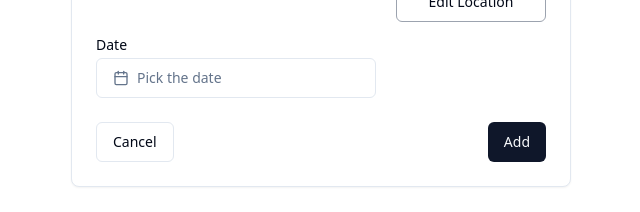
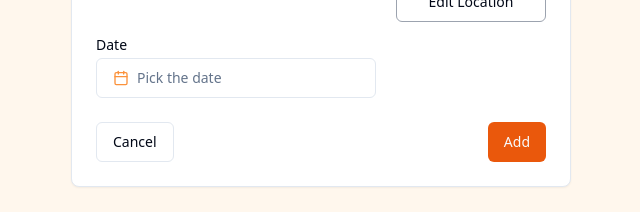
Before and after one commit to shux360/Smart-Bin, a React (Vite) app in the folder frontend/: page /add-garbage-details in a window 1280 px wide. Shown: the part 527-739 px from the top of the page, without its empty margins (319-959 px from the left). Built offline with nearby package versions, Linux system fonts and the light colour scheme; no server answers.

Commit message:
colors-buttons-updated

```diff
--- a/frontend/src/components/mini-components/Datepicker.jsx
+++ b/frontend/src/components/mini-components/Datepicker.jsx
@@ -31,7 +31,7 @@ export function DatePickerDemo({ onDateChange }) {
             !date && "text-muted-foreground"
           )}
         >
-          <CalendarIcon className="mr-2 h-4 w-4" />
+          <CalendarIcon className="mr-2 h-4 w-4 stroke-4 text-orange-400 hover:text-orange-600" />
           {date ? format(date, "PPP") : <span>Pick the date</span>}
         </Button>
       </PopoverTrigger>
--- a/frontend/src/components/mini-components/GarbageCard.jsx
+++ b/frontend/src/components/mini-components/GarbageCard.jsx
@@ -148,7 +148,7 @@ const [isEditing, setIsEditing] = useState(false);
 
 
   return (
-    <div className="flex justify-center items-center min-h-screen">
+    <div className="flex justify-center items-center min-h-screen bg-orange-50 ">
         <Card className="w-[500px]">
         <CardHeader>
             <CardTitle>Add Garbage Details</CardTitle>
@@ -236,7 +236,7 @@ const [isEditing, setIsEditing] = useState(false);
 
                 <div className="flex flex-col space-y-1.5">
                     <Label htmlFor="date">Date</Label>
-                    <DatePickerDemo
+                    <DatePickerDemo className='text-orange-500'
                     onDateChange={handleDateChange}
                     />
                 </div>
@@ -251,6 +251,7 @@ const [isEditing, setIsEditing] = useState(false);
             <Button
               type="submit"
               onClick={handleSubmit}
+              className="bg-orange-600 hover:bg-orange-400"
             >Add</Button>
         </CardFooter>
         </Card>
--- a/frontend/src/components/mini-components/GarbageCheckbox.jsx
+++ b/frontend/src/components/mini-components/GarbageCheckbox.jsx
@@ -53,7 +53,7 @@ export function GarbageCheckbox({ onChange }) {
   })
 
   return (
-    <Form {...form}>
+    <Form {...form} className='bg-orange-50'>
       <FormField
         control={form.control}
         name="items"
--- a/frontend/src/components/mini-components/Header.jsx
+++ b/frontend/src/components/mini-components/Header.jsx
@@ -1,7 +1,10 @@
 import React from 'react';
 import Logo from './logo';
+import { Link } from 'react-router-dom';
 
 function Header() {
+
+  const role=localStorage.getItem('role');
     return (
       <header className="px-4 lg:px-6 h-14 flex items-center">
         <div className="flex items-center">
@@ -10,11 +13,25 @@ function Header() {
         <a className="flex items-center justify-center ml-4" href="#">
           <span className="sr-only">SmartBin</span>
         </a>
+
         <nav className="ml-auto flex gap-4 sm:gap-6">
           <a className="text-lg font-medium hover:underline underline-offset-4 transition-all duration-300 ease-in-out transform hover:-translate-y-1 hover:text-orange-600" href="#">Features</a>
           <a className="text-lg font-medium hover:underline underline-offset-4 transition-all duration-300 ease-in-out transform hover:-translate-y-1 hover:text-orange-600" href="#">How It Works</a>
           <a className="text-lg font-medium hover:underline underline-offset-4 transition-all duration-300 ease-in-out transform hover:-translate-y-1 hover:text-orange-600" href="#">Pricing</a>
           <a className="text-lg font-medium hover:underline underline-offset-4 transition-all duration-300 ease-in-out transform hover:-translate-y-1 hover:text-orange-600" href="#">Contact</a>
+          {role && <Link to={`/dashboard/${role}`}
+          className="text-lg font-bold transition-all duration-300 ease-in-out transform hover:-translate-y-1 text-orange-600 hover:text-green-600" >
+            Dashboard
+        </Link>
+        }
+          {!role &&
+          <Link to={`/signin/${'user'}`}
+          className="text-lg font-bold transition-all duration-300 ease-in-out transform hover:-translate-y-1 text-orange-600 hover:text-green-600" >
+            Login
+          </Link>
+          }
+
+
         </nav>
       </header>
     );
--- a/frontend/src/components/mini-components/Hero.jsx
+++ b/frontend/src/components/mini-components/Hero.jsx
@@ -1,7 +1,9 @@
 import React from 'react';
 import img01 from '@/components/img/img01.svg';
+import { Link } from 'react-router-dom';
 
 function Hero() {
+  const role=localStorage.getItem('role');
   return (
     <section className="w-full py-12 md:py-24 lg:py-64">
       <div className="container px-4 md:px-6">
@@ -24,11 +26,12 @@ function Hero() {
             </div>
             <div className="flex flex-col gap-10 min-[400px]:flex-row">
 
-                <a href="/signin"
+              <Link to= {role == 'user'?'#':`/signin/${'driver'}`}
                 className="inline-flex h-10 items-center justify-center rounded-md bg-orange-600 px-8 text-sm font-medium text-primary-foreground shadow transition-colors hover:bg-orange-500 focus-visible:outline-none focus-visible:ring-1 focus-visible:ring-ring disabled:pointer-events-none disabled:opacity-50 animate-fade-in-up"
+
               >
                 Join as a Driver
-              </a>
+              </Link>
               <a href="/signup"
                 className="inline-flex h-10 items-center justify-center rounded-md bg-orange-600 px-8 text-sm font-medium text-primary-foreground shadow transition-colors hover:bg-orange-500 focus-visible:outline-none focus-visible:ring-1 focus-visible:ring-ring disabled:pointer-events-none disabled:opacity-50 animate-fade-in-up"
               >
```
